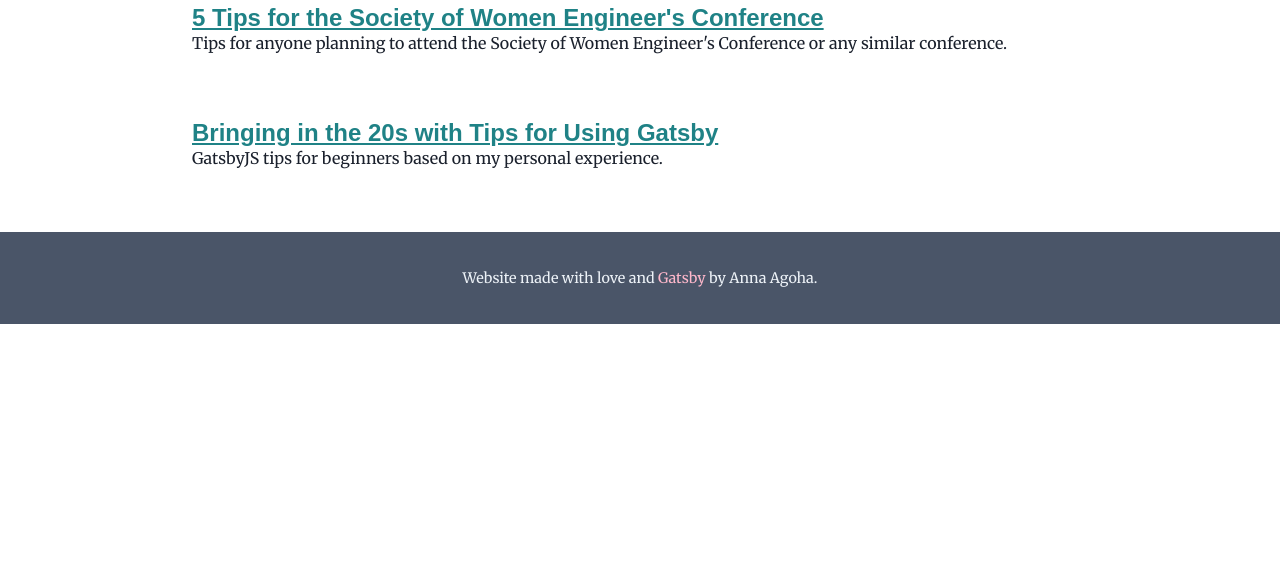
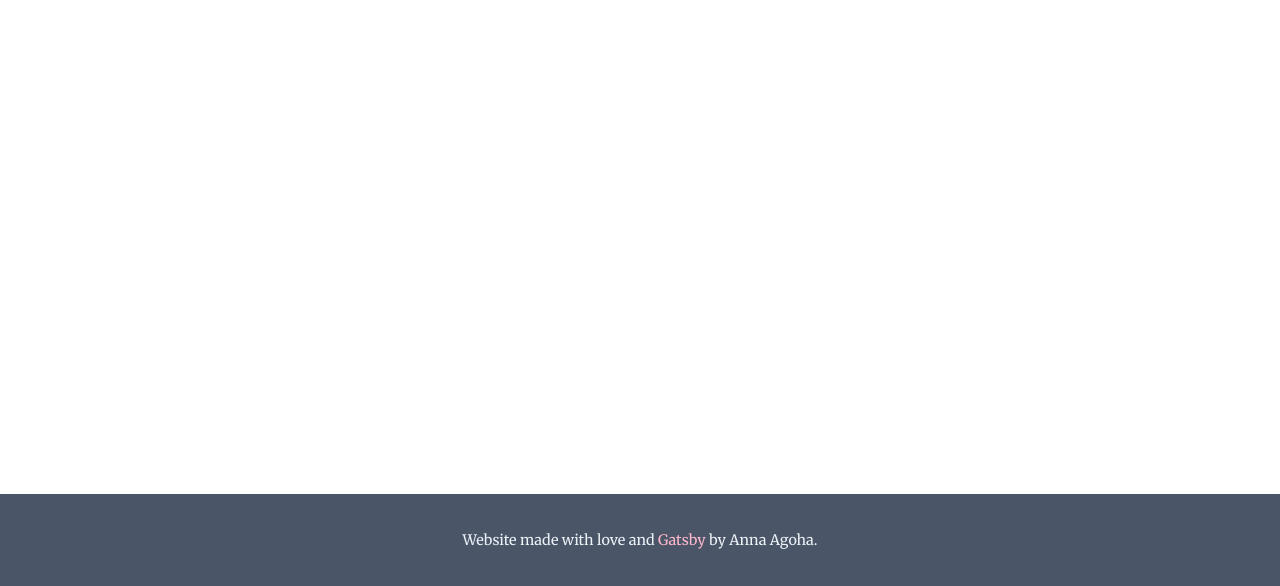
Before and after one commit to strangeforloop/personal-website, a Gatsby site: page /blog in a window 1280 px wide. Shown: the part 214-800 px from the top of the page. Built offline with nearby package versions, Linux system fonts and the light colour scheme; Gatsby itself is replaced by a stand-in of ours.

Commit message:
make footer sticky

```diff
--- a/src/components/layout.js
+++ b/src/components/layout.js
@@ -6,12 +6,14 @@ import layoutStyle from "./layout.module.css"
 
 const Layout = ({ wide, children }) => {
   return (
-    <div className={layoutStyle.main}>
-      <header className={layoutStyle.header}>
-        <NavigationMenu />
-      </header>
-      {/* <div>{wide}</div> */}
-      <main className={layoutStyle.body}>{children}</main>
+    <div className={layoutStyle.layoutBody}>
+      <section className={layoutStyle.headerAndBody}>
+        <header className={layoutStyle.header}>
+          <NavigationMenu />
+        </header>
+        {/* <div>{wide}</div> */}
+        <main className={layoutStyle.body}>{children}</main>
+      </section>
       <Footer className={layoutStyle.footer} />
     </div>
   )
--- a/src/components/layout.module.css
+++ b/src/components/layout.module.css
@@ -2,10 +2,10 @@
   --primary-pink: #D2527F;
   --teal-accent: #2f8083;
 }
-
+/*
 .container {
   padding: 0 1rem;
-}
+} */
 
 * {
   box-sizing: border-box;
@@ -13,12 +13,14 @@
   padding: 0;
 }
 
-html {
-  min-height: 100%;
-}
+/* html {
+  min-height: 100vh;
+} */
 
 body {
-  min-height: 100%;
+  min-height: 100vh;
+  padding: 0;
+  margin: 0;
   display: flex;
   flex-direction: column;
   color: #1a202c;
@@ -26,34 +28,42 @@ body {
    font-family: 'Merriweather', 'Georgia', serif;
 }
 
+.layoutBody {
+  display: flex;
+  flex-direction: column;
+  min-height: 100vh;
+}
+
+.headerAndBody {
+  flex: 1 0 auto;
+}
+
 .footer {
-  margin-top: auto;
+  /* margin-top: auto; */
+  flex-shrink: 0;
 }
 
 a {
   /* takes out underlines from Gatsby links */
   box-shadow: none;
+  text-decoration: none;
 }
 
-body {
-  padding: 0;
-  margin: 0;
-}
 
-.content {
+/* .content {
   padding: 0 2em;
-}
+} */
 
 /* this aint doing anything */
-@media (min-width: 1040px) {
+/* @media (min-width: 1040px) {
   .content {
     width: 70%;
     margin-left: auto;
     margin-right: auto;
     padding: 0 0;
   }
-/*
+
   .navigation {
     padding: 0 2rem;
-  } */
-}
+  }
+} */
--- a/src/styles/blogPage.module.css
+++ b/src/styles/blogPage.module.css
@@ -1,25 +1,14 @@
-html {
- color: #1a202c;
- font-family: -apple-system, BlinkMacSystemFont, "Segoe UI", Roboto, "Helvetica Neue", Arial, "Noto Sans", sans-serif, "Apple Color Emoji", "Segoe UI Emoji", "Segoe UI Symbol", "Noto Color Emoji";
-}
-
 /* a {
   text-decoration: none;
-} */
-
-.content {
-  padding: 0 2em;
 }
 
 .pageTitle {
   margin: 2vh auto;
-  /* font-size: 4vw; */
   font-size: calc(40px + (65 - 40) * ((100vw - 350px) / (1600 - 350)));
   font-family: Arial, Helvetica, sans-serif;
   line-height: 1.625;
   font-weight: 700;
   text-align: center;
-  /* margin: auto; */
 }
 
 .postTitle {
@@ -32,15 +21,6 @@ html {
   margin-bottom: 4em;
 }
 
-.placeHolderWrapper {
-  /* display: flex; */
-  /* flex-direction: column; */
-  /* height: 100vh; */
-}
-
-.placeHolderSpace {
-  /* flex-shrink: 0; */
-}
 
 
 @media (min-width: 1040px) {
@@ -54,4 +34,15 @@ html {
   .navigation {
     padding: 0 2rem;
   }
+} */
+
+
+.placeHolderWrapper {
+  /* display: flex; */
+  /* flex-direction: column; */
+  /* height: 100vh; */
 }
+
+.placeHolderSpace {
+  /* flex-shrink: 0; */
+}
```
